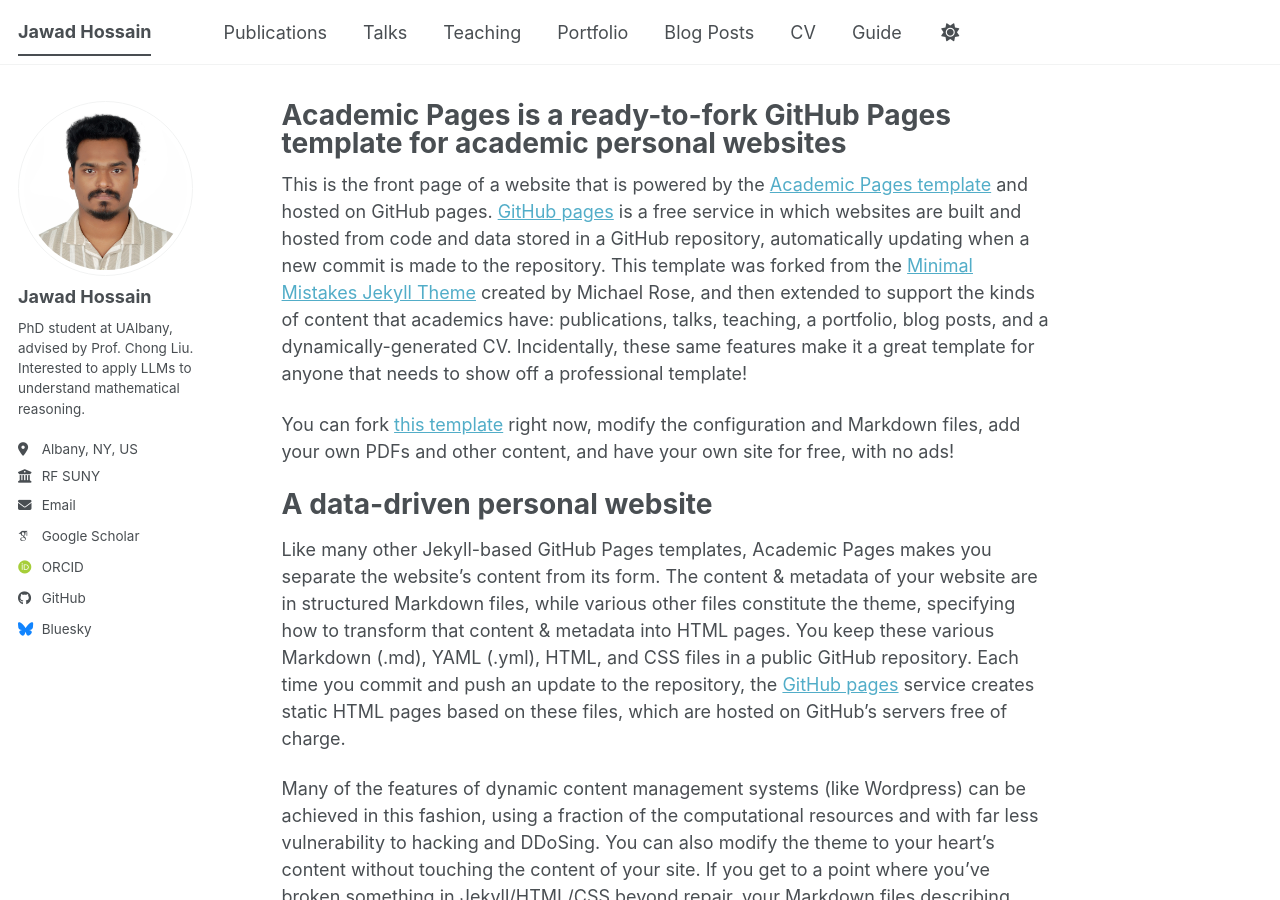
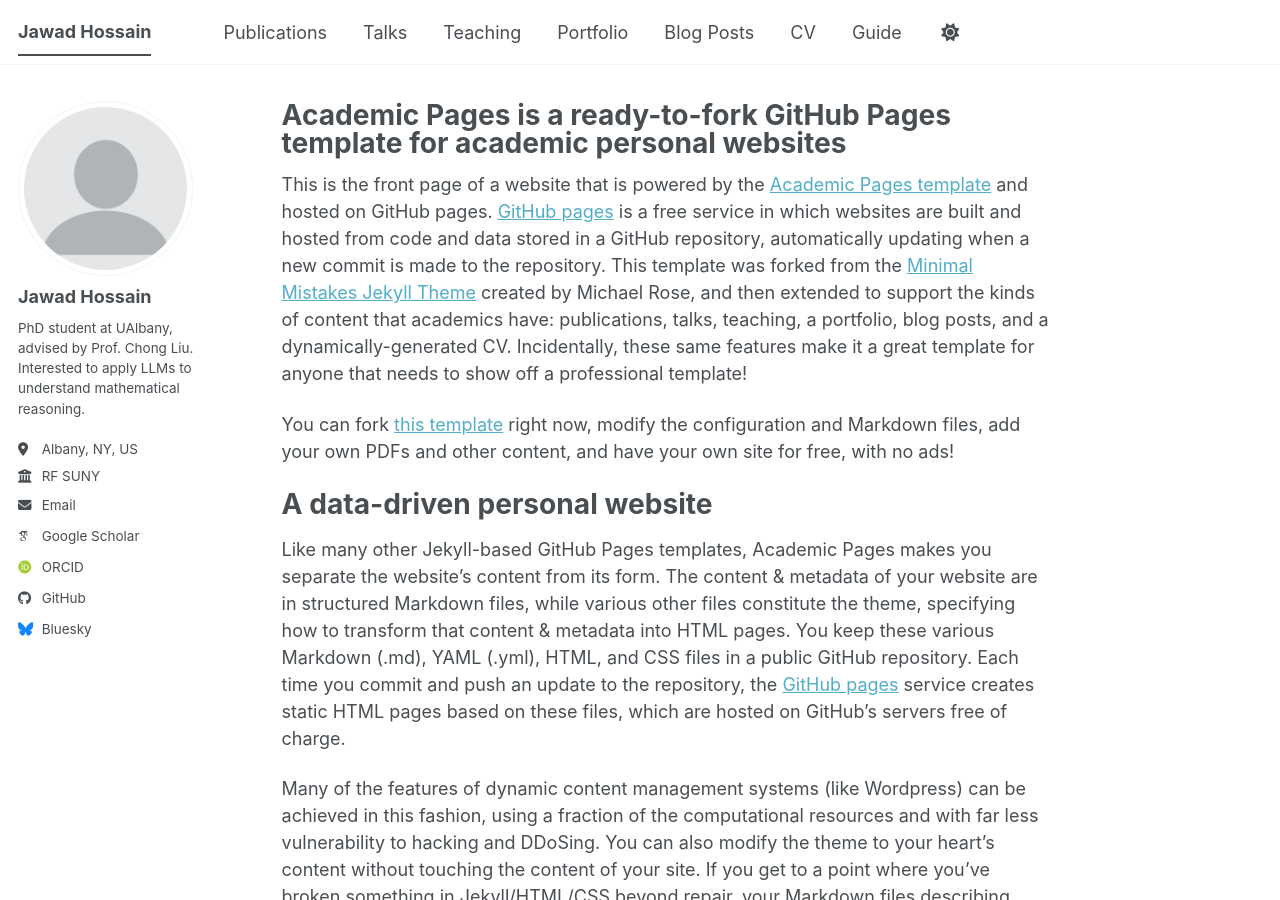
Before and after one commit to Jawad039/jawad039.github.io, a Jekyll site: the page built from _pages/about.md, in a window 1280 px wide and 900 px high. Built offline with Jekyll 4.4.1, drawn with Linux system fonts in a browser that asks for light colours; some web fonts are replaced; a script bundle is joined from its source files by our own code; library files that are not in the unit come from our copies.

Commit message:
Update _config.yml

```diff
--- a/_config.yml
+++ b/_config.yml
@@ -23,7 +23,7 @@
 #               Additional customization can be done by editing /_includes/author-profile.html
 author:
   # Biographic information
-  avatar           : "Jawad_US.JPG"
+  avatar           : "profile.png"
   name             : "Jawad Hossain"
   pronouns         : # example: "she/her"
   bio              : "PhD student at UAlbany, advised by Prof. Chong Liu. Interested to apply LLMs to understand mathematical reasoning."
```
